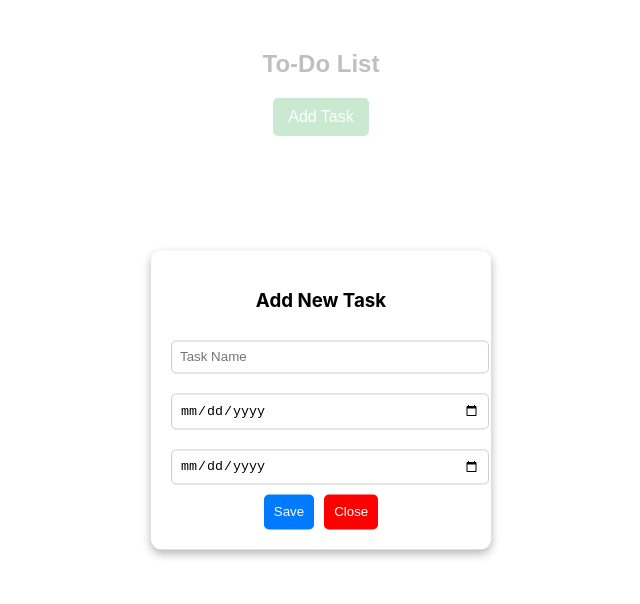
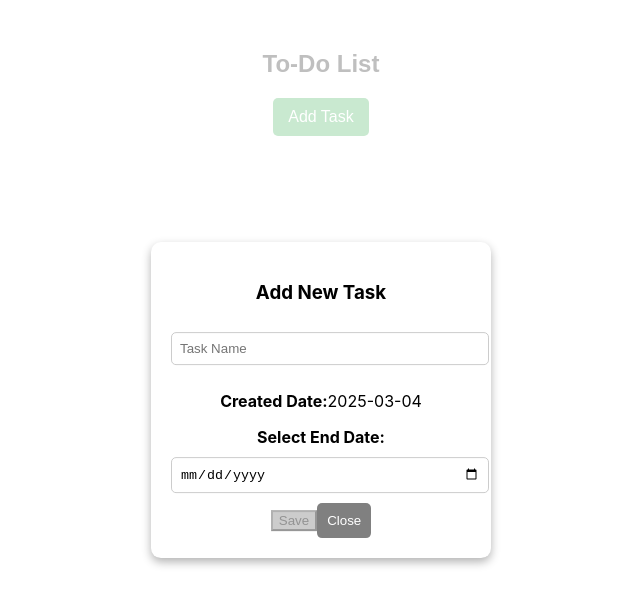
Before and after one commit to Swathiwebtree/To-do, a React (Create React App) app: page / in a window 1280 px wide. Both pictures are taken after a click on the button "Add Task". Shown: the top 604 px of the page, without its empty margins (319-959 px from the left). Built offline with nearby package versions, Linux system fonts and the light colour scheme.

Commit message:
Made the updates

```diff
--- a/public/index.html
+++ b/public/index.html
@@ -24,7 +24,7 @@
       work correctly both with client-side routing and a non-root public URL.
       Learn how to configure a non-root public URL by running `npm run build`.
     -->
-    <title>React App</title>
+    <title>To-Do App</title>
   </head>
   <body>
     <noscript>You need to enable JavaScript to run this app.</noscript>
--- a/src/App.css
+++ b/src/App.css
@@ -45,21 +45,31 @@
   border-radius: 5px;
 }
 
-.save-btn {
-  background-color: #007bff;
+.error {
+  color: red;
+  font-size: 14px;
+}
+
+.save-btn:disabled {
+  background-color: #ccc;
+  cursor: not-allowed;
+}
+
+.delete-confirm-btn {
+  background-color: red;
+  color: white;
+  padding: 10px;
+  border: none;
+  border-radius: 5px;
+  cursor: pointer;
+  margin-right: 10px;
+}
+
+.close-btn {
+  background-color: gray;
   color: white;
   padding: 10px;
   border: none;
   border-radius: 5px;
   cursor: pointer;
 }
-
-.close-btn {
-  background-color: red;
-  color: white;
-  padding: 10px;
-  border: none;
-  border-radius: 5px;
-  margin-left: 10px;
-  cursor: pointer;
-}
--- a/src/App.js
+++ b/src/App.js
@@ -9,15 +9,23 @@ function App() {
   const [tasks, setTasks] = useState([]);
   const [searchQuery, setSearchQuery] = useState("");
   const [modalIsOpen, setModalIsOpen] = useState(false);
+  const [deleteModalOpen, setDeleteModalOpen] = useState(false);
+  const [deleteIndex, setDeleteIndex] = useState(null);
   const [newTask, setNewTask] = useState({
     name: "",
-    createdDate: "",
+    createdDate: new Date().toISOString().split("T")[0],
     endDate: "",
     status: "New",
   });
+  const [errors, setErrors] = useState({});
 
   const openModal = () => {
-    setNewTask({ name: "", createdDate: "", endDate: "", status: "New" });
+    setNewTask({
+      name: "",
+      createdDate: new Date().toISOString().split("T")[0],
+      endDate: "",
+      status: "New"
+    });
     setModalIsOpen(true);
   };
 
@@ -25,14 +33,34 @@ function App() {
     setModalIsOpen(false);
   };
 
+
+  const validateForm = () => {
+    let newErrors = {};
+    if (!newTask.name.trim()) newErrors.name = "Task name is required.";
+    if (!newTask.endDate) newErrors.endDate = "End date is required.";
+
+    setErrors(newErrors);
+    return Object.keys(newErrors).length === 0;
+  };
+
   const saveTask = () => {
-    if (!newTask.name || !newTask.createdDate || !newTask.endDate) {
-      alert("Please fill all fields!");
-      return;
-    }
+    if (!validateForm()) return;
 
     setTasks([...tasks, newTask]);
     closeModal();
+  };
+
+  const confirmDelete = (index) => {
+    setDeleteIndex(index);
+    setDeleteModalOpen(true);
+  };
+
+  const deleteTask = () => {
+    if (deleteIndex !== null){
+    setTasks((prevTasks)=> prevTasks.filter((_, i) => i !== deleteIndex));
+    setDeleteModalOpen(false);
+    setDeleteIndex(null);
+    }
   };
 
   return (
@@ -51,7 +79,7 @@ function App() {
         />
       )}
 
-      <TaskList tasks={tasks} setTasks={setTasks} searchQuery={searchQuery} />
+      <TaskList tasks={tasks} confirmDelete={confirmDelete} searchQuery={searchQuery}/>
 
       <Modal
       isOpen={modalIsOpen}
@@ -59,26 +87,41 @@ function App() {
       className="modal"
       style={{border: "1px solid red",zIndex:'99'}}>
         <h3>Add New Task</h3>
+        <form>
         <input
           type="text"
           placeholder="Task Name"
           value={newTask.name}
           onChange={(e) => setNewTask({ ...newTask, name: e.target.value })}
         />
-        <input
-          placeholder="Created Date"
-          type="date"
-          value={newTask.createdDate}
-          onChange={(e) => setNewTask({ ...newTask, createdDate: e.target.value })}
-        />
+
+        {errors.name && <p className="error">{errors.name}</p>}
+        <p><strong>Created Date:</strong>{newTask.createdDate}</p>
+        <label><strong>Select End Date:</strong></label>
         <input
           placeholder="End Date"
           type="date"
           value={newTask.endDate}
           onChange={(e) => setNewTask({ ...newTask, endDate: e.target.value })}
         />
-        <button className="save-btn" onClick={saveTask}>Save</button>
-        <button className="close-btn" onClick={closeModal}>Close</button>
+        {errors.endDate && <p className="error">{errors.endDate}</p>}
+        <button
+            className="save-btn"
+            type="button"
+            onClick={saveTask}
+            disabled={!newTask.name || !newTask.endDate}
+          >
+            Save
+          </button>
+          <button className="close-btn" type="button" onClick={closeModal}>Close</button>
+        </form>
+      </Modal>
+
+      <Modal isOpen={deleteModalOpen} onRequestClose={() => setDeleteModalOpen(false)} className="modal">
+        <h3>Confirm Delete</h3>
+        <p>Are you sure you want to delete this task?</p>
+        <button className="delete-confirm-btn" onClick={deleteTask}>Yes</button>
+        <button className="close-btn" onClick={() => setDeleteModalOpen(false)}>No</button>
       </Modal>
     </div>
   );
--- a/src/TaskList.js
+++ b/src/TaskList.js
@@ -1,12 +1,7 @@
 import React from "react";
 import "./TaskList.css";
 
-function TaskList({ tasks, setTasks, searchQuery }) {
-  const deleteTask = (index) => {
-        const newTasks = [...tasks];
-        newTasks.splice(index, 1);
-        setTasks(newTasks);
-      };
+function TaskList({ tasks, confirmDelete, searchQuery }) {
 
   const filteredTasks = tasks.filter((task) =>
     task.name.toLowerCase().includes(searchQuery.toLowerCase())
@@ -14,7 +9,7 @@ function TaskList({ tasks, setTasks, searchQuery }) {
 
   return (
     <ul className="task-list">
-      {filteredTasks.length > 0 ? (
+      {filteredTasks.length ? (
         filteredTasks.map((task, index) => (
           <li key={index} className="task-item">
             <div>
@@ -23,13 +18,13 @@ function TaskList({ tasks, setTasks, searchQuery }) {
               <p>End: {task.endDate}</p>
               <p>Status: {task.status}</p>
             </div>
-            <button className="delete-btn" onClick={() => deleteTask(index)}>
+            <button className="delete-btn" onClick={() => confirmDelete(index)}>
               Delete
             </button>
           </li>
         ))
       ) : (
-        searchQuery && <p className="no-results">No matching tasks found.</p>
+        searchQuery && <p className="no-results">No matching tasks found</p>
       )}
     </ul>
   );
```
